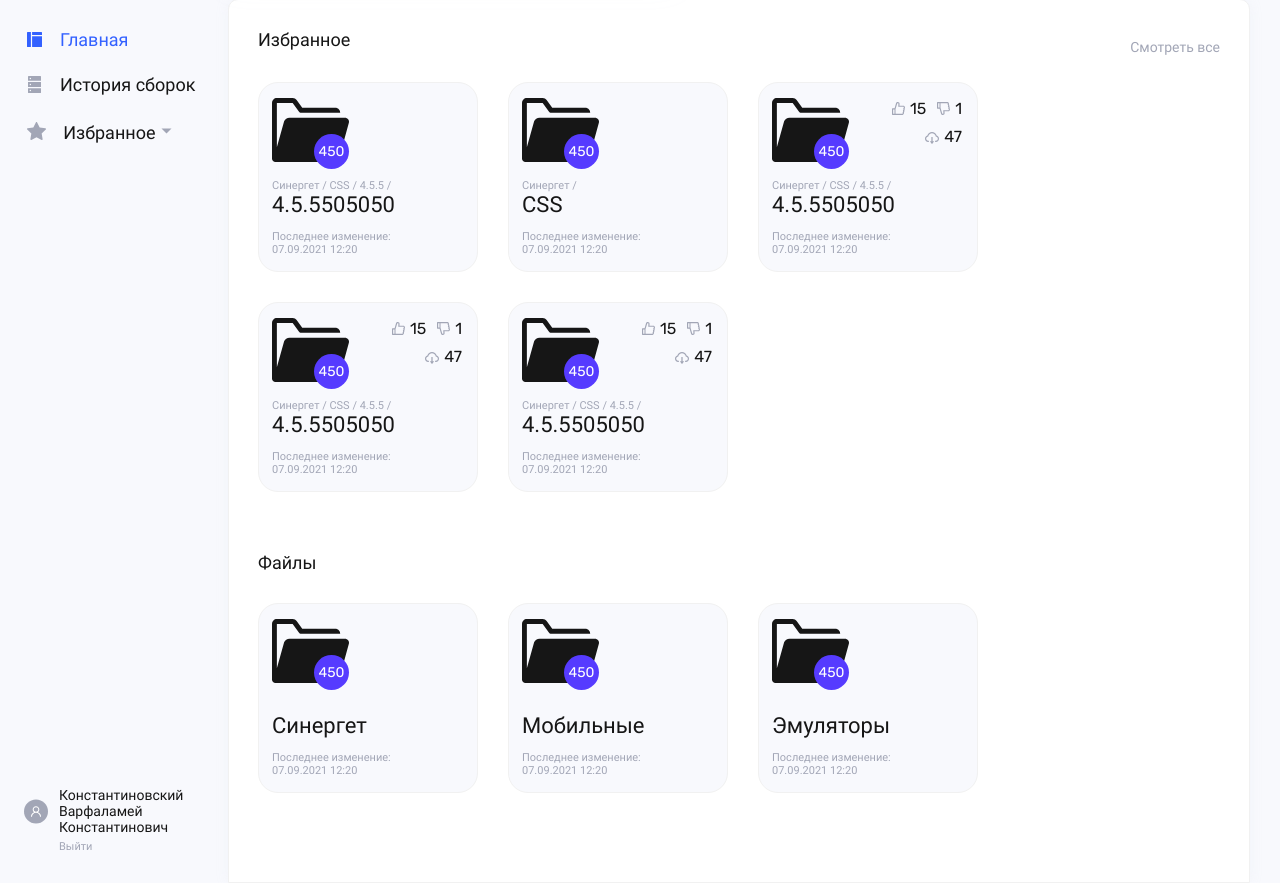
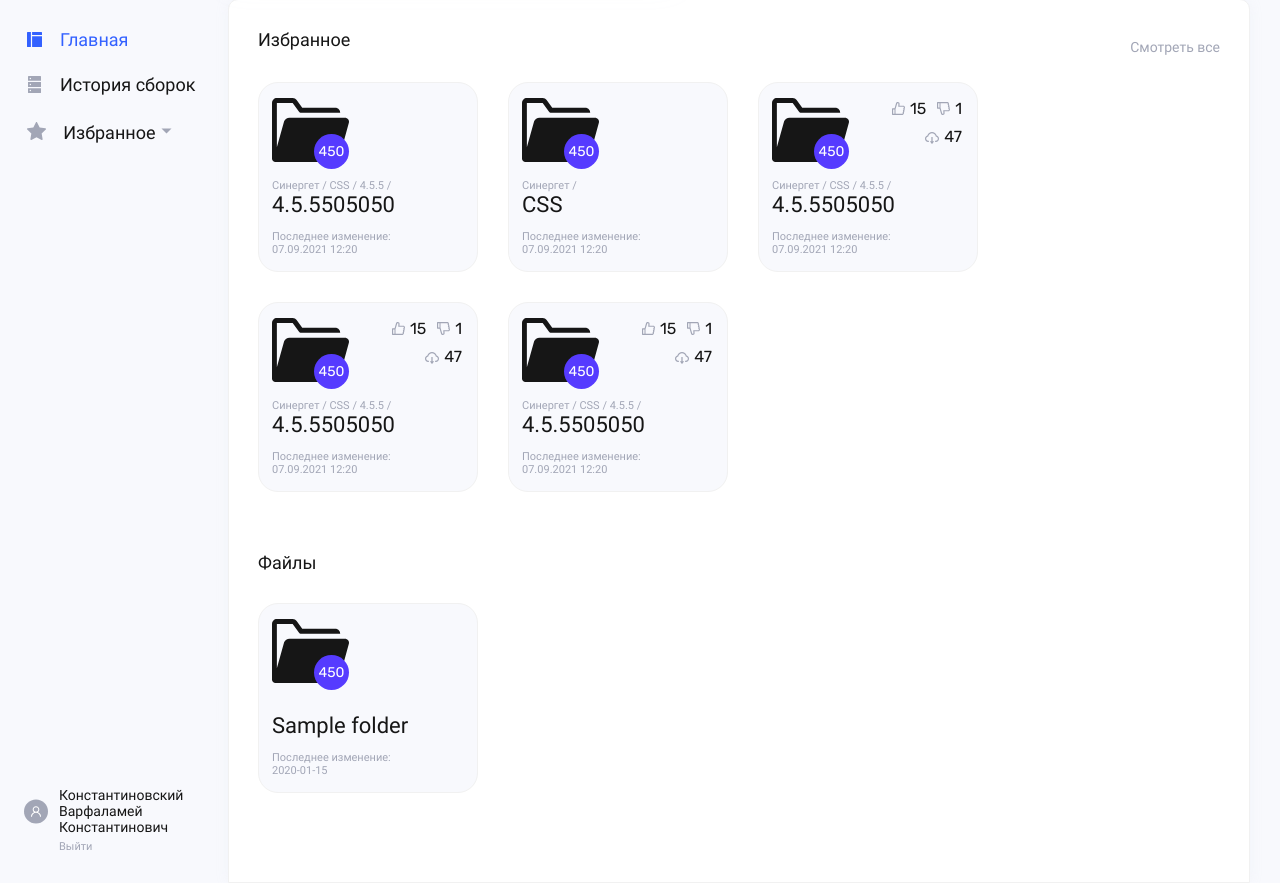
Before and after one commit to Maximum64X/DistributionsRepository, a Django app: template DistributionsRepository/templates/main/main.html in a window 1280 px wide. Shown: the part 81-964 px from the top of the page. Run offline with Django 3.2, Linux system fonts and the light colour scheme; the template is opened without the code that fills it: most values are stand-ins (such as "Sample title", 1, 10 or a date in 2020).

Commit message:
Now the project can read catalogs and files, and their modification date in media catalog (not in subcatalogs yet)

```diff
--- a/DistributionsRepository/templates/main/main.html
+++ b/DistributionsRepository/templates/main/main.html
@@ -127,24 +127,14 @@
         </section>
         <section id = "files">
             <h3 class = "font_18_21">Файлы</h3>
-            <a href = "#" class = "folder">
-                <img src = "{% static 'img/folder.svg' %}" alt = "Папка">
-                <span class = "number">450</span>
-                <span class = "font_22_26">Синергет</span>
-                <span class = "font_11_13 date">Последнее изменение: 07.09.2021 12:20</span>
-            </a><!--
-            --><a href = "#" class = "folder">
-                <img src = "{% static 'img/folder.svg' %}" alt = "Папка">
-                <span class = "number">450</span>
-                <span class = "font_22_26">Мобильные</span>
-                <span class = "font_11_13 date">Последнее изменение: 07.09.2021 12:20</span>
-            </a><!--
-            --><a href = "#" class = "folder">
-                <img src = "{% static 'img/folder.svg' %}" alt = "Папка">
-                <span class = "number">450</span>
-                <span class = "font_22_26">Эмуляторы</span>
-                <span class = "font_11_13 date">Последнее изменение: 07.09.2021 12:20</span>
-            </a>
+            {% for folder, modification_time in folders.items %}<!--
+                --><a href = "#" class = "folder">
+                    <img src = "{% static 'img/folder.svg' %}" alt = "Папка">
+                    <span class = "number">450</span>
+                    <span class = "font_22_26">{{folder}}</span>
+                    <span class = "font_11_13 date">Последнее изменение: {{modification_time}}</span>
+                </a><!--
+            -->{% endfor %}
         </section>
     </main>
 {% endblock %}
```
Also changed, not shown: DistributionsRepository/apps/main/views.py (+14 -1 lines), DistributionsRepository/templates/base.html (indentation only), DistributionsRepository/urls.py (line endings or trailing spaces), db.sqlite3, 1 other file.
